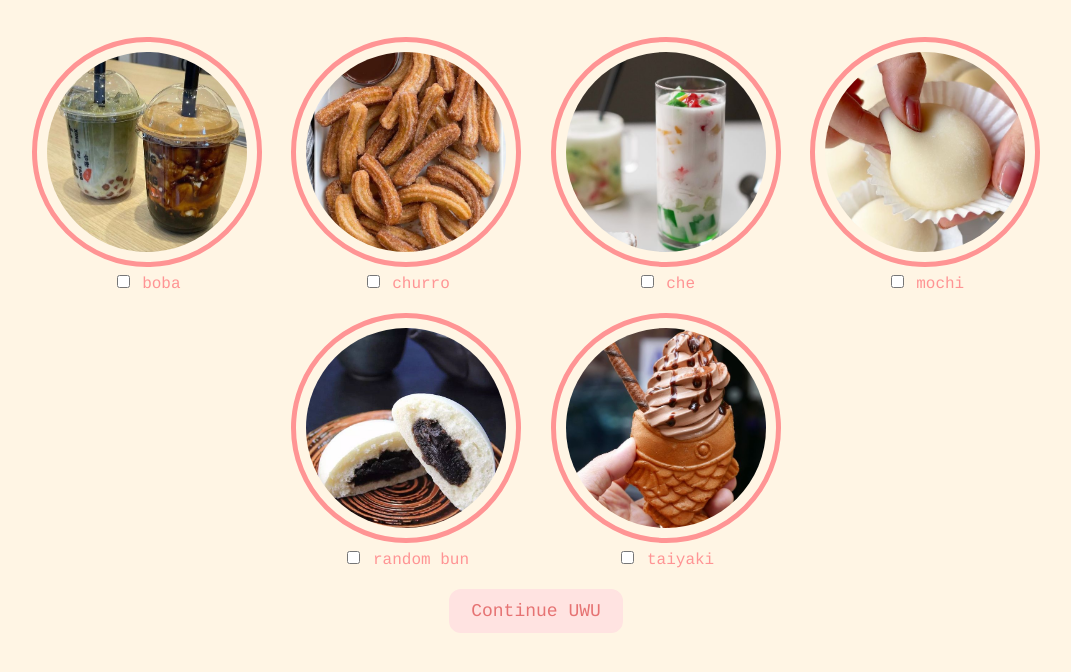
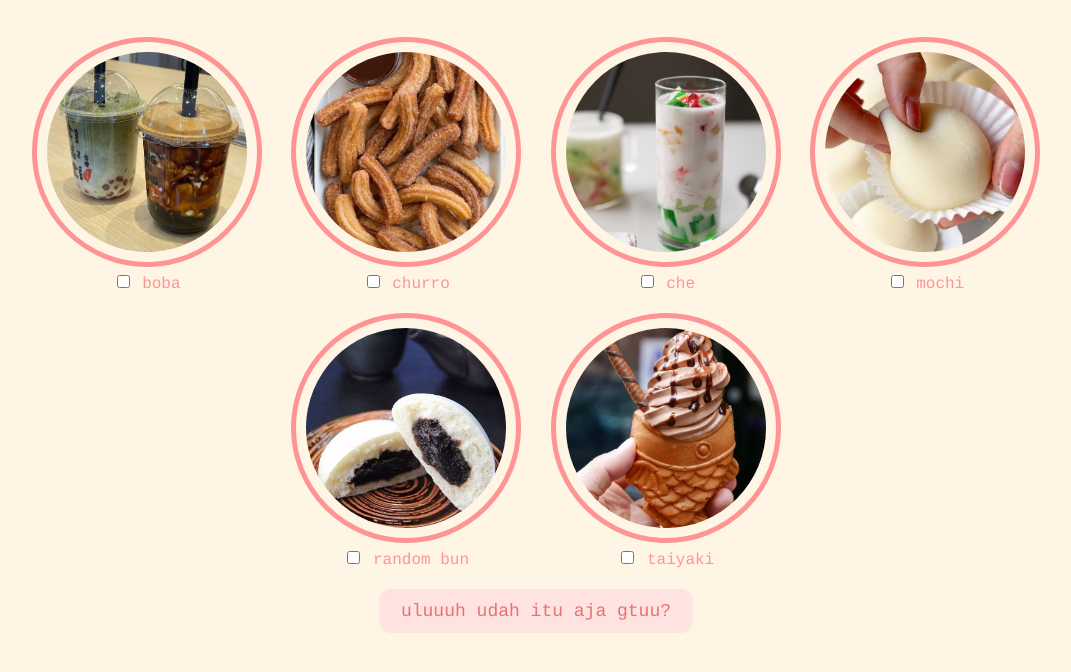
Before and after one commit to forannette/valentinedate-, a plain HTML site: page dessert.html in a window 1280 px wide. Shown: the part 90-762 px from the top of the page, without its empty margins (104-1175 px from the left). Drawn offline with Linux system fonts and the light colour scheme.

Commit message:
Update dessert.html

```diff
--- a/dessert.html
+++ b/dessert.html
@@ -48,7 +48,7 @@
       </div>
     </div>
     <button class="button" onclick="location.href='activities.html'">
-      Continue UWU
+      uluuuh udah itu aja gtuu?
     </button>
   </body>
 </html>
```
